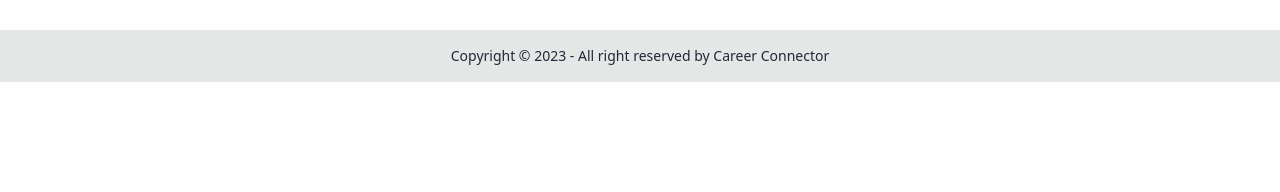
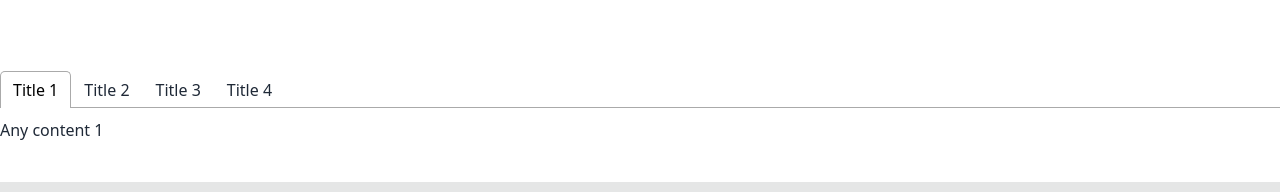
Before and after one commit to tahmid530/Career-Connector-Client, a React (Vite) app: page / in a window 1280 px wide. Shown: the part 1078-1270 px from the top of the page. Before the commit the page ends 1160 px from the top, so only its background shows below. Built offline with nearby package versions, Linux system fonts and the light colour scheme.

Commit message:
add job section completed & react tab added

```diff
--- a/package.json
+++ b/package.json
@@ -15,7 +15,9 @@
     "react": "^18.2.0",
     "react-dom": "^18.2.0",
     "react-router-dom": "^6.18.0",
-    "sort-by": "^1.2.0"
+    "react-tabs": "^6.0.2",
+    "sort-by": "^1.2.0",
+    "sweetalert2": "^11.9.0"
   },
   "devDependencies": {
     "@types/react": "^18.2.15",
--- a/src/components/AddJob.jsx
+++ b/src/components/AddJob.jsx
@@ -1,10 +1,11 @@
+import Swal from "sweetalert2";
 
 
 const AddJob = () => {
 
     const handleJob = event => {
+
         event.preventDefault();
-
         const form = event.target;
         const name = form.name.value;
         const deadline = form.deadline.value;
@@ -17,6 +18,28 @@ const AddJob = () => {
         const newJobs = { name, deadline, category, salary, description, posting, image }
 
         console.log(newJobs);
+
+        fetch('http://localhost:5000/jobs', {
+            method: 'POST',
+            headers: {
+                'content-type': 'application/json'
+            },
+            body: JSON.stringify(newJobs)
+        })
+
+            .then(res => res.json())
+            .then(data => {
+                console.log(data);
+                if (data.insertedId) {
+                    Swal.fire({
+                        title: 'Success!',
+                        text: 'Products Added Successfully',
+                        icon: 'success',
+                        confirmButtonText: 'Cool'
+                    })
+
+                }
+            })
     }
 
     return (
--- a/src/components/ErrorPage.jsx
+++ b/src/components/ErrorPage.jsx
@@ -1,8 +1,7 @@
-import { useRouteError } from "react-router-dom";
+import { Link, useRouteError } from "react-router-dom";
 
 export default function ErrorPage() {
     const error = useRouteError();
-    // console.error(error);
 
     return (
         <div id="error-page" className="text-center flex-cols my-96">
@@ -11,6 +10,9 @@ export default function ErrorPage() {
             <p className="text-2xl font-bold">
                 <i>404 {error.statusText || error.message}</i>
             </p>
+            <Link to='/'>
+                <button className="btn btn-wide my-5">Back</button>
+            </Link>
         </div>
     );
 }
--- a/src/components/Home/Home.jsx
+++ b/src/components/Home/Home.jsx
@@ -1,4 +1,5 @@
 import Banner from "./Banner";
+import ReactTab from "./ReactTab";
 
 
 
@@ -6,6 +7,7 @@ const Home = () => {
     return (
         <>
         <Banner></Banner>
+        <ReactTab></ReactTab>
         </>
     );
 };
--- /dev/null
+++ b/src/components/Home/ReactTab.jsx
@@ -0,0 +1,33 @@
+import { Tab, Tabs, TabList, TabPanel } from 'react-tabs';
+import 'react-tabs/style/react-tabs.css';
+
+const ReactTab = () => {
+
+    return (
+        <div className='my-10'>
+            <Tabs>
+                <TabList>
+                    <Tab>Title 1</Tab>
+                    <Tab>Title 2</Tab>
+                    <Tab>Title 3</Tab>
+                    <Tab>Title 4</Tab>
+                </TabList>
+
+                <TabPanel>
+                    <h2>Any content 1</h2>
+                </TabPanel>
+                <TabPanel>
+                    <h2>Any content 2</h2>
+                </TabPanel>
+                <TabPanel>
+                    <h2>Any content 3</h2>
+                </TabPanel>
+                <TabPanel>
+                    <h2>Any content 4</h2>
+                </TabPanel>
+            </Tabs>
+        </div>
+    );
+};
+
+export default ReactTab;
--- a/src/main.jsx
+++ b/src/main.jsx
@@ -9,6 +9,7 @@ import Root from './components/Root';
 import ErrorPage from './components/ErrorPage';
 import Home from './components/Home/Home';
 import AddJob from './components/AddJob';
+import AllJobs from './components/AllJobs';
 
 
 const router = createBrowserRouter([
@@ -25,6 +26,10 @@ const router = createBrowserRouter([
         path: "/add_job",
         element: <AddJob></AddJob>
       },
+      {
+      path: "/all_jobs",
+      element: <AllJobs></AllJobs>
+      }
     ]
   },
 ]);
```
Also changed, not shown: 1 other file (tests, documents, lock files or other folders).
